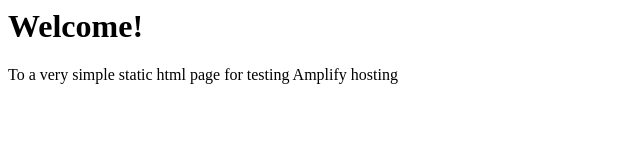
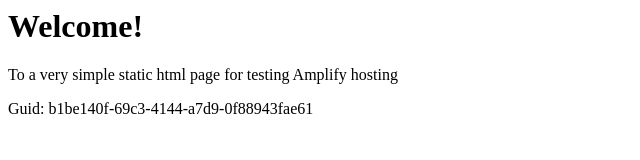
Before and after one commit to aws-aemilia-sfo/Github-PR-Commit-Integration-Test-DoNotTouch-Gith-P5X5MO5I-v1-preprod-us-west-1, a website: page src/index.html in a window 1280 px wide. Shown: the whole page, without its empty margins (0-640 px from the left). Drawn offline with Linux system fonts and the light colour scheme.

Commit message:
commit from integ tests

```diff
--- a/src/index.html
+++ b/src/index.html
@@ -1,3 +1,5 @@
+
+
 <html lang="en">
 
 <head>
@@ -10,6 +12,6 @@
 <body>
     <h1>Welcome!</h1>
     <p>To a very simple static html page for testing Amplify hosting</p>
-</body>
+    <p>Guid: b1be140f-69c3-4144-a7d9-0f88943fae61</p></body>
 
 </html>
```
